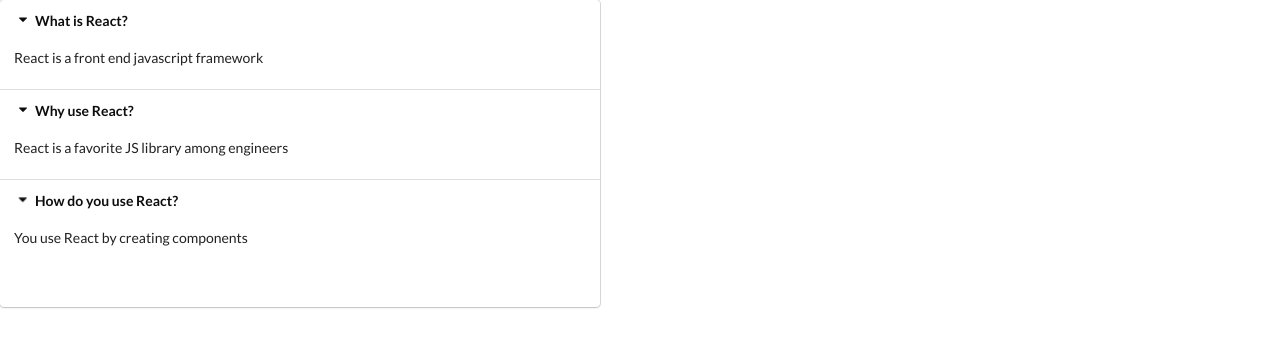
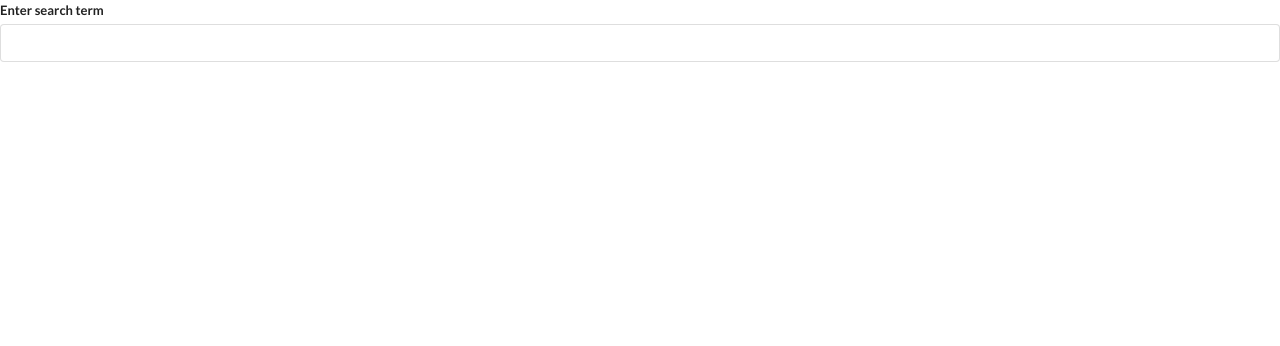
Before and after one commit to AbdulAahad13/widgets-app-react, a React (Create React App) app: page / in a window 1280 px wide. Shown: the top 346 px of the page. Built offline with nearby package versions, Linux system fonts and the light colour scheme.

Commit message:
Add files via upload

```diff
--- a/src/App.js
+++ b/src/App.js
@@ -1,6 +1,6 @@
 import React from "react";
 import Accordion from "./components/Accordion";
-
+import Search from './components/Search'
 const items = [
   {
     title: "What is React?",
@@ -19,7 +19,8 @@
 const App = () => {
   return (
     <div>
-      <Accordion items={items} />
+      {/* <Accordion items={items} /> */}
+      <Search/>
     </div>
   );
 };
--- a/src/components/Accordion.js
+++ b/src/components/Accordion.js
@@ -1,31 +1,34 @@
 import React, { useState } from 'react';
 
 const Accordion = ({ items }) => {
-  const [activeIndex, setActiveIndex]= useState(null);
+  // state
+  const [activeIndex, setActiveIndex] = useState(null);
   // helper func
   const onTitleClick = (index) => {
-    setActiveIndex('title clicked', index);
+    setActiveIndex(index);
   };
 
   const renderedItems = items.map((item, index) => {
+    const active = index === activeIndex ? 'active' : ''
     return (
       <React.Fragment key={item.title}>
-        <div className="title active"
+        <div className={`title ${active}`}
           onClick={() => {
             onTitleClick(index)
           }}>
           <i className="dropdown icon"></i>
           {item.title}
         </div>
-        <div className="content active">
+        <div className={`content ${active}`}>
           <p>{item.content}</p>
         </div>
       </React.Fragment>
     );
   });
 
-  return <div className="ui styled accordion">{renderedItems}
-  <h1>{activeIndex}</h1>
+  return <div className="ui styled accordion">
+    {renderedItems}
+
   </div>;
 };
 
--- /dev/null
+++ b/src/components/Search.js
@@ -0,0 +1,24 @@
+import React, { useState } from 'react'
+
+function Search() {
+    const [term, setTerm] = useState('');
+
+    return (
+        <>
+            <div>
+                <div className='ui form'>
+                    <div className='field'>
+                        <label>Enter search term</label>
+                        <input
+                        value={term}
+                        onChange={e => setTerm(e.target.value)}
+                        className='input'/>
+                    </div>
+                </div>
+            </div>
+
+        </>
+    )
+}
+
+export default Search
```
